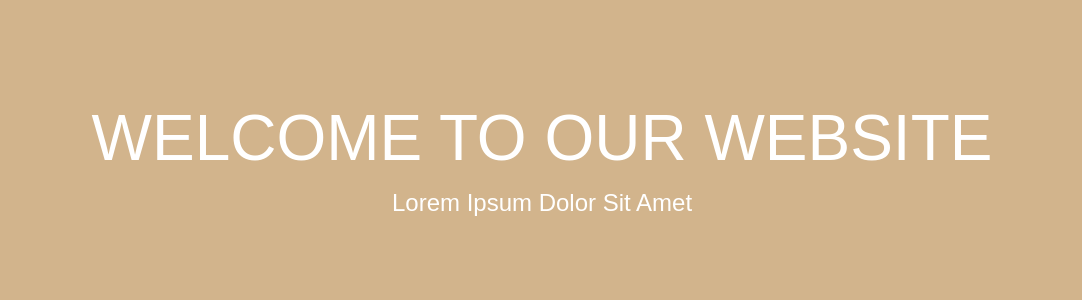
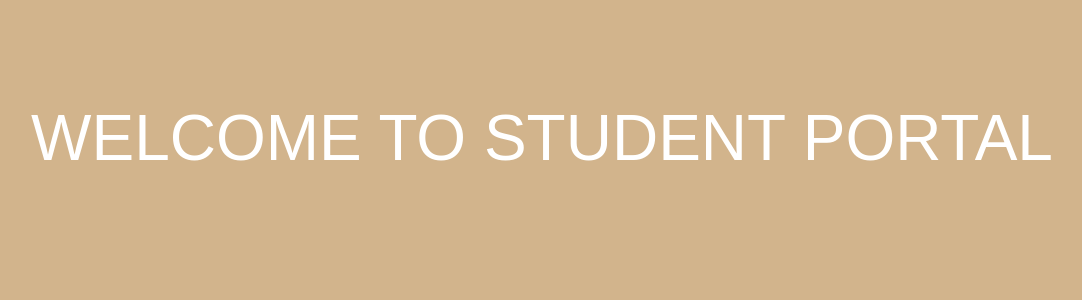
Before and after one commit to mayurab22/Student-Management-System, a Flask app: template templates/home.html in a window 1280 px wide. Shown: the part 56-356 px from the top of the page, without its empty margins (98-1180 px from the left). Run offline with Flask 3, Linux system fonts and the light colour scheme; the template is opened without the code that fills it, so the values that code supplies are empty.

Commit message:
Body data is edited and comment line is removed

```diff
--- a/templates/home.html
+++ b/templates/home.html
@@ -13,7 +13,6 @@
   <header>
     <nav class="navbar navbar-expand-lg navbar-dark bg-dark">
       <div class="container">
-        <!-- <a class="navbar-brand"><img src="../static/student-logo.jpg" alt="LOGO" class="logo-img"></a> -->
         <button class="navbar-toggler" type="button" data-bs-toggle="collapse" data-bs-target="#navbarNav" aria-controls="navbarNav" aria-expanded="false" aria-label="Toggle navigation">
           <span class="navbar-toggler-icon"></span>
         </button>
@@ -31,8 +30,7 @@
 
   <section class="hero-section">
     <div class="container text-center">
-      <h1 class="hero-title">WELCOME TO OUR WEBSITE</h1>
-      <p class="hero-subtitle">Lorem Ipsum Dolor Sit Amet</p>
+      <h1 class="hero-title">WELCOME TO STUDENT PORTAL</h1>
       <div class="hero-buttons">
 
       </div>
```
